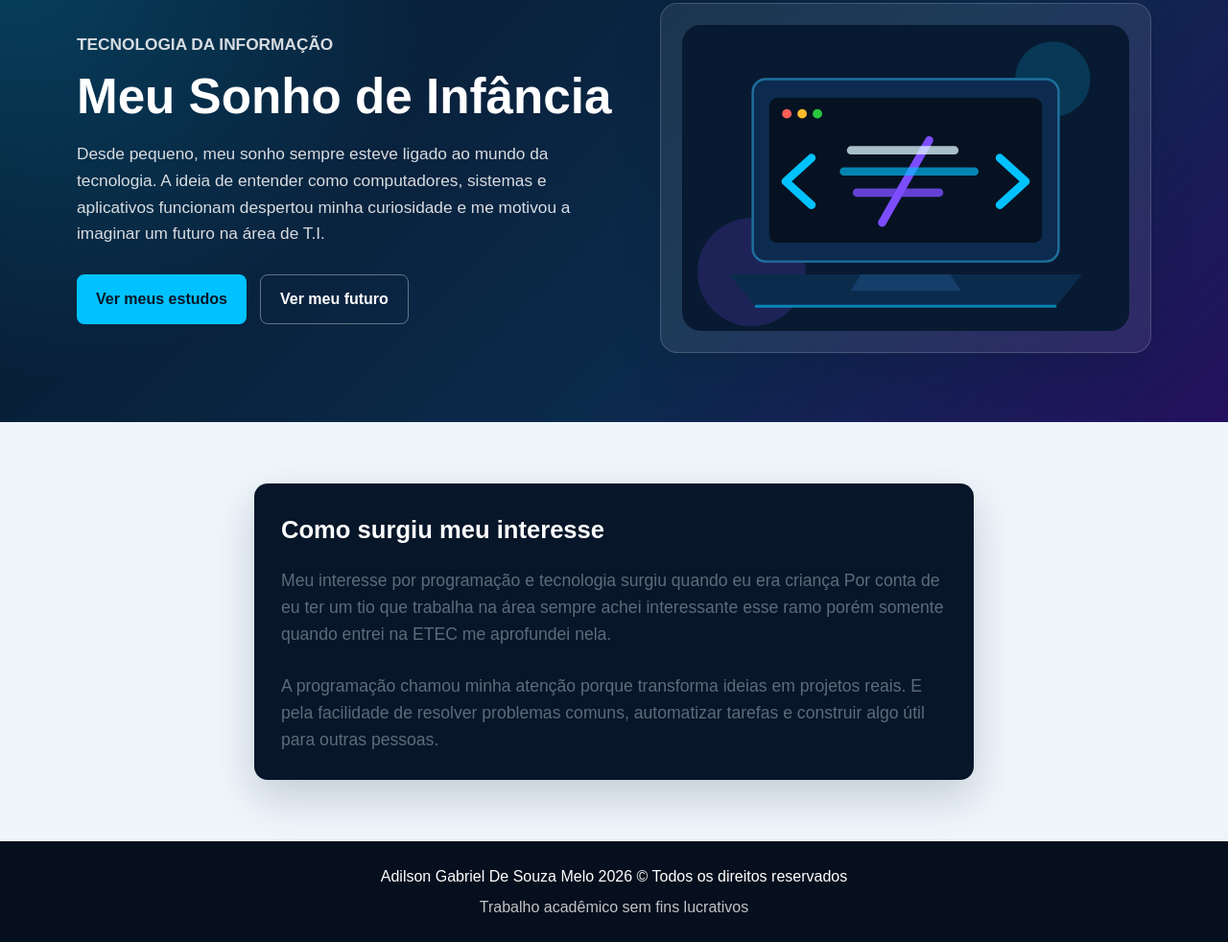
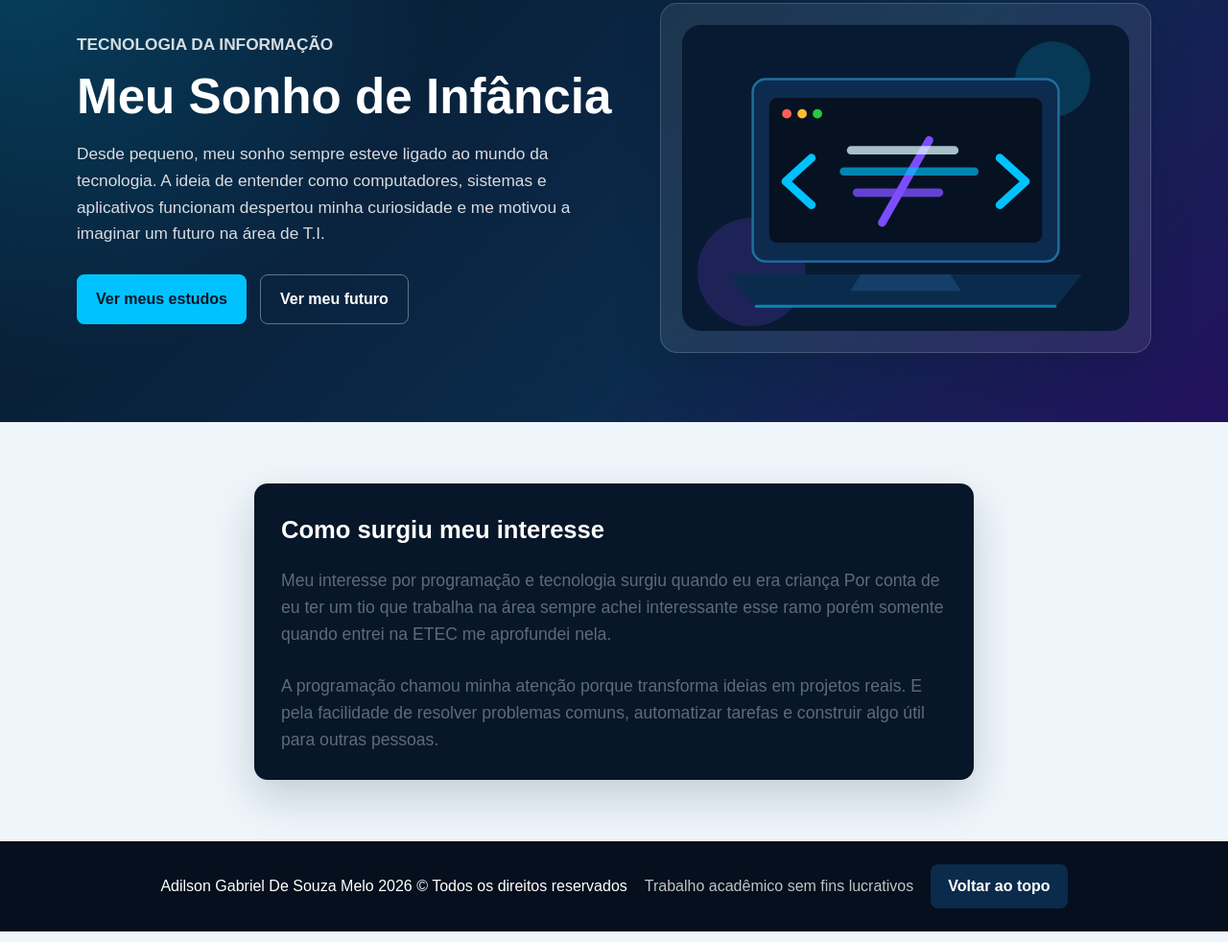
Before and after one commit to gabrielxzxa/AdilsonGabrielSOnho, a plain HTML site: page index.html in a window 1280 px wide. Shown: the part 149-1131 px from the top of the page at 96% size. Drawn offline with Linux system fonts and the light colour scheme.

Commit message:
Adiciona link de voltar ao topo no rodape

```diff
--- a/index.html
+++ b/index.html
@@ -7,7 +7,7 @@
     <link rel="icon" href="favicon.svg" type="image/svg+xml">
     <link rel="stylesheet" href="style.css">
 </head>
-<body>
+<body id="topo">
     <header class="cabecalho">
         <div class="container cabecalho-conteudo">
             <a class="marca" href="index.html">Meu Sonho de Infância</a>
@@ -70,11 +70,13 @@
 
             </div>
         </section>
+
     </main>
 
     <footer class="rodape">
         <p>Adilson Gabriel De Souza Melo 2026 &copy; Todos os direitos reservados</p>
         <p>Trabalho acadêmico sem fins lucrativos</p>
+        <a class="voltar-topo" href="#topo">Voltar ao topo</a>
     </footer>
 </body>
 </html>
--- a/style.css
+++ b/style.css
@@ -14,6 +14,10 @@
     box-sizing: border-box;
     margin: 0;
     padding: 0;
+}
+
+html {
+    scroll-behavior: smooth;
 }
 
 body {
@@ -368,7 +372,31 @@ a {
     box-shadow: 0 8px 18px rgba(7, 22, 41, 0.1);
 }
 
+.voltar-topo {
+    display: inline-flex;
+    align-items: center;
+    justify-content: center;
+    min-height: 42px;
+    padding: 10px 18px;
+    border-radius: 8px;
+    color: var(--branco);
+    background: var(--azul-medio);
+    font-weight: 700;
+    transition: transform 0.2s ease, box-shadow 0.2s ease, background 0.2s ease;
+}
+
+.voltar-topo:hover {
+    background: var(--azul-escuro);
+    box-shadow: 0 10px 24px rgba(7, 22, 41, 0.16);
+    transform: translateY(-2px);
+}
+
 .rodape {
+    display: flex;
+    flex-wrap: wrap;
+    align-items: center;
+    justify-content: center;
+    gap: 10px 18px;
     color: var(--branco);
     text-align: center;
     padding: 24px 16px;
@@ -376,7 +404,6 @@ a {
 }
 
 .rodape p + p {
-    margin-top: 6px;
     color: rgba(255, 255, 255, 0.75);
 }
 .painel{
```
Also changed, not shown: contato.html (+3 -1 lines), futuro.html (+3 -1 lines), hoje.html (+3 -1 lines).
